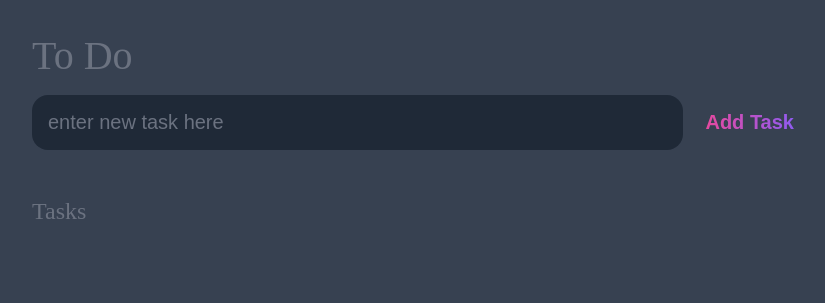
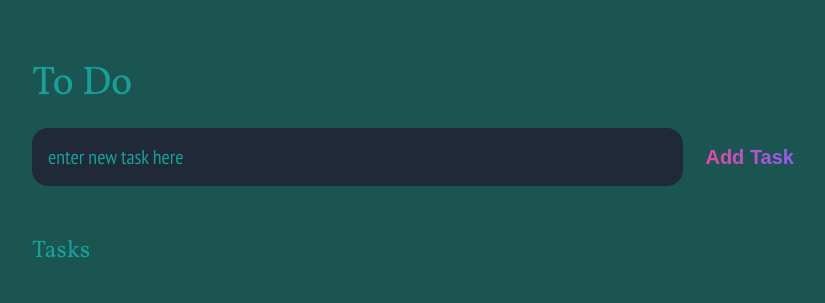
Before and after one commit to brooksjake/brooks_projects, a plain HTML site: page basicprojects/todo-list/index.html in a window 1280 px wide. Shown: the whole page, without its empty margins (224-1049 px from the left). Drawn offline with Linux system fonts and the light colour scheme.

Commit message:
colored todo

```diff
--- a/basicprojects/todo-list/main.css
+++ b/basicprojects/todo-list/main.css
@@ -1,12 +1,15 @@
+@import url('https://fonts.googleapis.com/css2?family=Vollkorn&display=swap');
+@import url('https://fonts.googleapis.com/css2?family=PT+Sans+Narrow&display=swap');
+
+
 :root{
-    --dark: #374151;
+    --dark: #1b5552;
     --darker: #1f2937;
     --darkest: #111827;
-    --gray: #6b7280;
+    --gray: #179f98;
     --light: #eee;
     --pink: #ec4899;
     --purple: #8b5cf6;
-
 }
 
 * {
@@ -28,6 +31,7 @@ header {
     max-width: 800px;
     width: 100%;
     margin: 0 auto;
+    margin-top: 1.5rem;
 }
 
 header h1 {
@@ -35,6 +39,7 @@ header h1 {
     font-weight: 300;
     color: var(--gray);
     margin-bottom: 1rem;
+    font-family: 'Vollkorn', serif;
 }
 
 #new-list-item {
@@ -56,6 +61,7 @@ input, button {
     margin-right: 1rem;
     color: var(--light);
     font-size: 1.25rem;
+    font-family: 'PT Sans Narrow', sans-serif;
 }
 
 #new-item-input::placeholder {
@@ -97,6 +103,7 @@ main {
     font-weight: 300;
     color: var(--gray);
     margin-bottom: 1rem;
+    font-family: 'Vollkorn', serif;
 }
 
 #items .item {
@@ -118,7 +125,7 @@ main {
     width: 100%;
     display: block;
     transition: .4s;
-
+    font-family: 'PT Sans Narrow', sans-serif;
 }
 
 #items .item .content .text:not(:read-only) {
```
